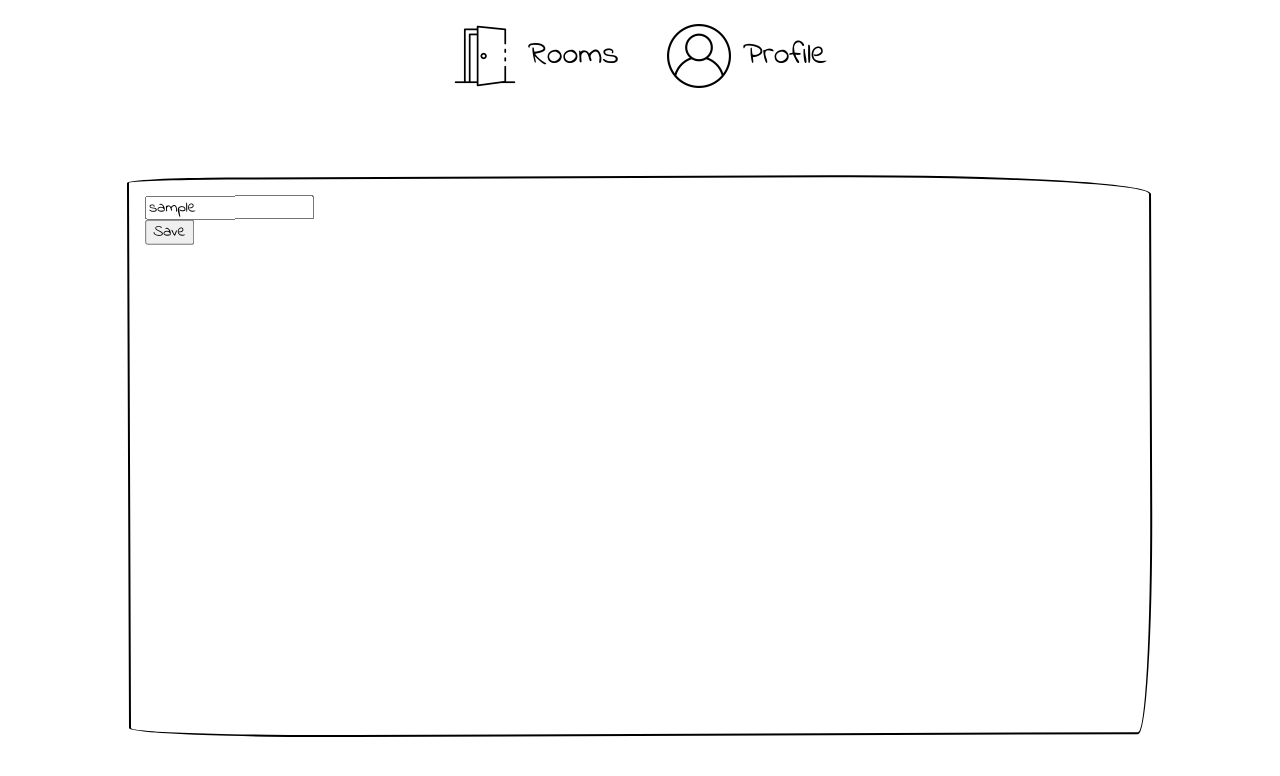
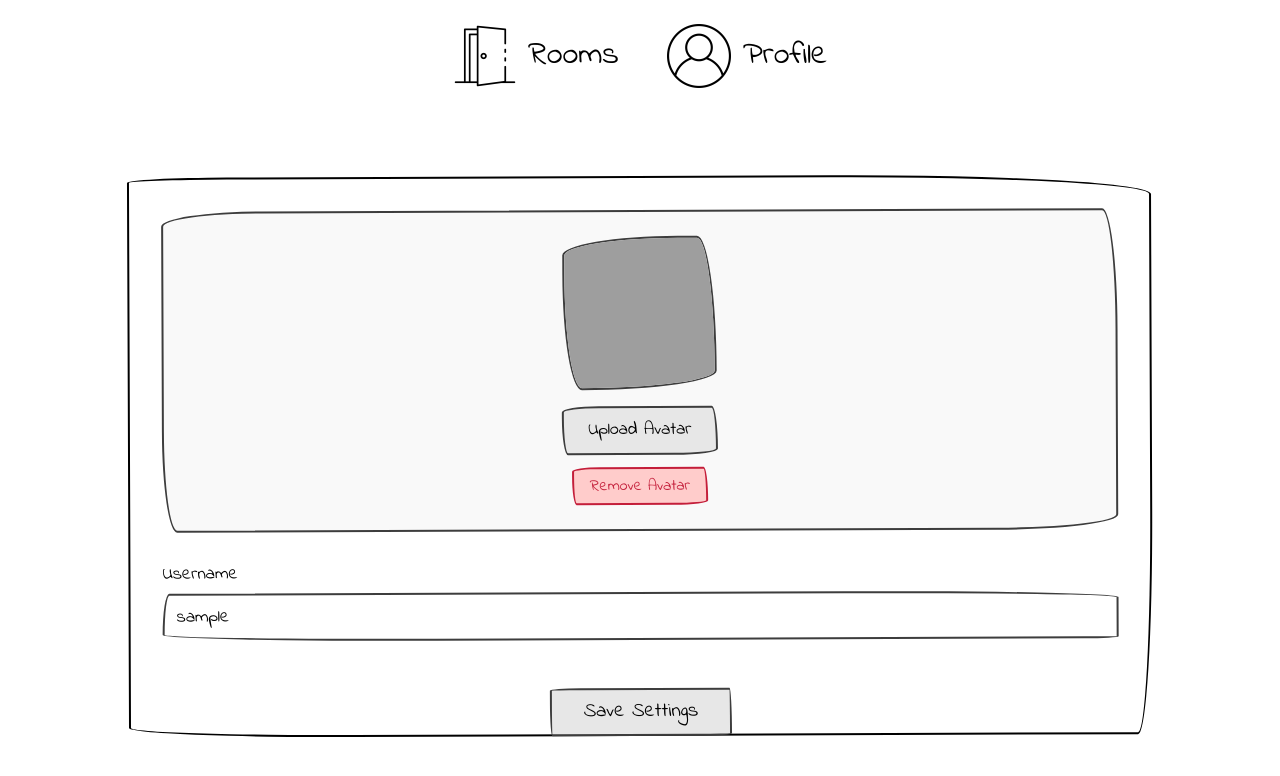
Before and after one commit to Alexander-2049/messenger, an Angular app in the folder frontend/: page /profile in a window 1280 px wide. Shown: the top 776 px of the page. Built offline with nearby package versions, Linux system fonts and the light colour scheme; sample sign-in values are in the browser's storage; grey boxes are pictures that could not be loaded.

Commit message:
Enhance profile component with avatar upload functionality and improve form structure

```diff
--- a/frontend/src/app/profile/profile.component.html
+++ b/frontend/src/app/profile/profile.component.html
@@ -2,10 +2,60 @@
   class="profile-wrapper"
   [style.transform]="'rotate(' + wrapperDegAngle + 'deg)'"
 >
-  <form [formGroup]="profileSettingsForm" class="chat-input-inner">
-    <input formControlName="username" type="text" placeholder="Username" />
+  <form [formGroup]="profileSettingsForm" class="profile-form">
+    <!-- Avatar Section -->
+    <div class="avatar-section">
+      <div class="avatar-display">
+        <img
+          *ngIf="avatarImage"
+          [src]="avatarImage"
+          alt="Profile avatar"
+          class="avatar-image"
+        />
+        <div *ngIf="!avatarImage" class="avatar-placeholder">
+          <span class="placeholder-text">No Avatar</span>
+        </div>
+      </div>
+
+      <div class="avatar-upload-area">
+        <label for="avatar-input" class="upload-label">
+          <span>Upload Avatar</span>
+          <input
+            id="avatar-input"
+            type="file"
+            accept="image/*"
+            (change)="onAvatarSelected($event)"
+            class="file-input"
+          />
+        </label>
+        <button
+          *ngIf="avatarImage"
+          type="button"
+          (click)="removeAvatar()"
+          class="remove-button"
+        >
+          Remove Avatar
+        </button>
+      </div>
+    </div>
+
+    <!-- Username Section -->
+    <div class="username-section">
+      <label for="username" class="input-label">Username</label>
+      <input
+        id="username"
+        formControlName="username"
+        type="text"
+        placeholder="Enter your username"
+        class="username-input"
+      />
+    </div>
+
+    <!-- Submit Button -->
     <div class="submit-message-button-area">
-      <button (click)="saveProfileSettings()">Save</button>
+      <button type="button" (click)="saveProfileSettings()" class="save-button">
+        Save Settings
+      </button>
     </div>
   </form>
 </div>
--- a/frontend/src/app/profile/profile.component.scss
+++ b/frontend/src/app/profile/profile.component.scss
@@ -1,6 +1,6 @@
 :host {
   flex: 1;
-  overflow: auto; /* internal scroll */
+  overflow: auto;
   box-sizing: border-box;
   padding: 5%;
   display: flex;
@@ -22,6 +22,213 @@
   width: 100%;
   height: 100%;
   max-width: 1024px;
-  padding: 16px;
+  padding: 32px;
   box-sizing: border-box;
 }
+
+.profile-form {
+  display: flex;
+  flex-direction: column;
+  gap: 32px;
+  width: 100%;
+}
+
+.avatar-section {
+  display: flex;
+  flex-direction: column;
+  gap: 16px;
+  align-items: center;
+  padding: 24px;
+  border: 2px solid #3d3d3d;
+
+  border-top-left-radius: 100px 15px;
+  border-top-right-radius: 15px 120px;
+  border-bottom-right-radius: 120px 15px;
+  border-bottom-left-radius: 15px 100px;
+
+  background-color: #f9f9f9;
+}
+
+.avatar-display {
+  width: 150px;
+  height: 150px;
+  border: 2px solid #3d3d3d;
+
+  border-top-left-radius: 120px 20px;
+  border-top-right-radius: 20px 140px;
+  border-bottom-right-radius: 140px 20px;
+  border-bottom-left-radius: 20px 120px;
+
+  display: flex;
+  align-items: center;
+  justify-content: center;
+  overflow: hidden;
+  background-color: white;
+
+  .avatar-image {
+    width: 100%;
+    height: 100%;
+    object-fit: cover;
+  }
+
+  .avatar-placeholder {
+    display: flex;
+    align-items: center;
+    justify-content: center;
+    width: 100%;
+    height: 100%;
+    background-color: #e7e7e7;
+    color: #585858;
+    font-size: 14px;
+    text-align: center;
+    padding: 16px;
+
+    .placeholder-text {
+      font-family: inherit;
+    }
+  }
+}
+
+.avatar-upload-area {
+  display: flex;
+  flex-direction: column;
+  gap: 12px;
+  width: 100%;
+  align-items: center;
+}
+
+.upload-label {
+  cursor: pointer;
+  background-color: #e7e7e7;
+  padding: 12px 24px;
+  border: 2px solid #3d3d3d;
+  font-size: 18px;
+  font-weight: 500;
+
+  border-top-left-radius: 60px 10px;
+  border-top-right-radius: 10px 70px;
+  border-bottom-right-radius: 70px 10px;
+  border-bottom-left-radius: 10px 60px;
+
+  transition: all 0.2s ease;
+  display: inline-block;
+
+  &:hover {
+    background-color: #d0d0d0;
+    transform: scale(1.02) rotate(-1deg);
+  }
+
+  &:active {
+    transform: scale(0.98) rotate(0.5deg);
+  }
+}
+
+.file-input {
+  display: none;
+}
+
+.remove-button {
+  background-color: #ffcccb;
+  color: #c41e3a;
+  padding: 8px 16px;
+  border: 2px solid #c41e3a;
+  font-size: 16px;
+  cursor: pointer;
+  outline: inherit;
+
+  border-top-left-radius: 50px 8px;
+  border-top-right-radius: 8px 60px;
+  border-bottom-right-radius: 60px 8px;
+  border-bottom-left-radius: 8px 50px;
+
+  transition: all 0.2s ease;
+
+  &:hover {
+    background-color: #ff9999;
+    transform: scale(1.01) rotate(1deg);
+  }
+
+  &:active {
+    transform: scale(0.97) rotate(-0.5deg);
+  }
+}
+
+.username-section {
+  display: flex;
+  flex-direction: column;
+  gap: 8px;
+}
+
+.input-label {
+  font-size: 18px;
+  font-weight: 500;
+  color: #000000;
+}
+
+.username-input {
+  height: 48px;
+  width: 100%;
+  font-size: 18px;
+  border: 2px solid #3d3d3d;
+  padding: 8px 12px;
+  box-sizing: border-box;
+  font-family: inherit;
+
+  border-top-left-radius: 50px 300px;
+  border-top-right-radius: 2000px 50px;
+  border-bottom-right-radius: 250px 15px;
+  border-bottom-left-radius: 2000px 50px;
+
+  transition: all 0.2s ease;
+
+  &:focus {
+    border-color: #000000;
+    outline: 1px solid #e7e7e7;
+    transform: scale(1.02) rotate(1deg);
+
+    border-top-left-radius: 60px 900px;
+    border-top-right-radius: 1200px 120px;
+    border-bottom-right-radius: 400px 40px;
+    border-bottom-left-radius: 1500px 80px;
+  }
+}
+
+.submit-message-button-area {
+  display: flex;
+  justify-content: center;
+  padding-top: 16px;
+}
+
+.save-button {
+  background-color: #e7e7e7;
+  height: 48px;
+  padding: 8px 32px;
+  box-sizing: border-box;
+  font-size: 20px;
+  font-weight: 500;
+  border: 2px solid #3d3d3d;
+  cursor: pointer;
+  outline: inherit;
+
+  border-top-left-radius: 190px 15px;
+  border-top-right-radius: 15px 285px;
+  border-bottom-right-radius: 215px 15px;
+  border-bottom-left-radius: 15px 205px;
+
+  transition: all 0.2s ease;
+
+  &:hover {
+    background-color: #d0d0d0;
+    transform: scale(1.02) rotate(-1deg);
+  }
+
+  &:active {
+    transform: scale(0.98) rotate(1deg);
+  }
+
+  &:disabled {
+    cursor: not-allowed;
+    background-color: #e7e7e769;
+    color: #585858;
+  }
+}
--- a/frontend/src/app/profile/profile.component.ts
+++ b/frontend/src/app/profile/profile.component.ts
@@ -1,4 +1,4 @@
-import { Component } from '@angular/core';
+import { Component, OnInit } from '@angular/core';
 import { randomFloatNeg1_5To1_5 } from '../utils/random';
 import {
   FormControl,
@@ -6,35 +6,72 @@ import {
   ReactiveFormsModule,
   Validators,
 } from '@angular/forms';
-import { StorageService } from '../storage.service';
+import { CommonModule } from '@angular/common';
 
 @Component({
   selector: 'app-profile',
   standalone: true,
-  imports: [ReactiveFormsModule],
+  imports: [CommonModule, ReactiveFormsModule],
   templateUrl: './profile.component.html',
   styleUrl: './profile.component.scss',
 })
-export class ProfileComponent {
-  constructor(private storage: StorageService) {}
+export class ProfileComponent implements OnInit {
+  profileSettingsForm = new FormGroup({
+    username: new FormControl('', Validators.required),
+  });
 
-  profileSettingsForm = new FormGroup({
-    username: new FormControl(
-      this.storage.get('username') || '',
-      Validators.required
-    ),
-  });
   wrapperDegAngle = randomFloatNeg1_5To1_5();
+  avatarImage: string | null = null;
 
-  saveProfileSettings() {
+  ngOnInit() {
+    // Load saved username
+    const savedUsername = localStorage.getItem('username');
+    if (savedUsername) {
+      this.profileSettingsForm.get('username')?.setValue(savedUsername);
+    }
+
+    // Load saved avatar
+    const savedAvatar = localStorage.getItem('userAvatar');
+    if (savedAvatar) {
+      this.avatarImage = savedAvatar;
+    }
+  }
+
+  onAvatarSelected(event: Event): void {
+    const input = event.target as HTMLInputElement;
+    const file = input.files?.[0];
+
+    if (file) {
+      const reader = new FileReader();
+      reader.onload = (e: ProgressEvent<FileReader>) => {
+        const result = e.target?.result as string;
+        this.avatarImage = result;
+      };
+      reader.readAsDataURL(file);
+    }
+  }
+
+  removeAvatar(): void {
+    this.avatarImage = null;
+    localStorage.removeItem('userAvatar');
+  }
+
+  saveProfileSettings(): void {
     const username = this.profileSettingsForm.get('username');
-    if (username === null || username.value === null) return;
 
-    this.storage.set('username', username.value);
+    if (!username?.value || username.value.trim() === '') {
+      return;
+    }
+
+    // Save username
+    localStorage.setItem('username', username.value);
+
+    // Save avatar if exists
+    if (this.avatarImage) {
+      localStorage.setItem('userAvatar', this.avatarImage);
+    }
+
+    // Navigate or show success message
     window.location.href = '/';
-    // if (message.hasError('required') || message.value.trim() === '') {
-    //   this.triggerShake();
-    //   return;
-    // }
   }
 }
```
